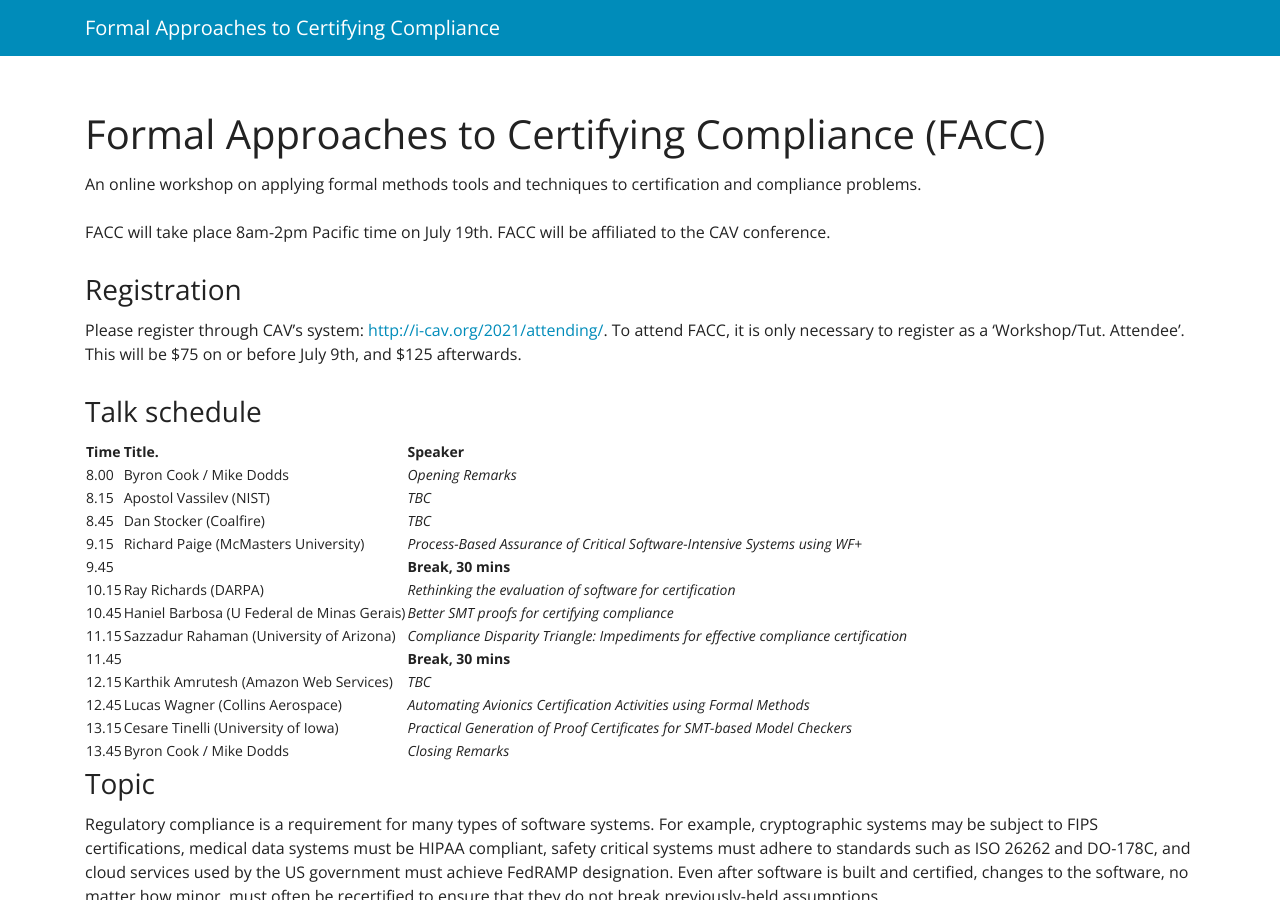
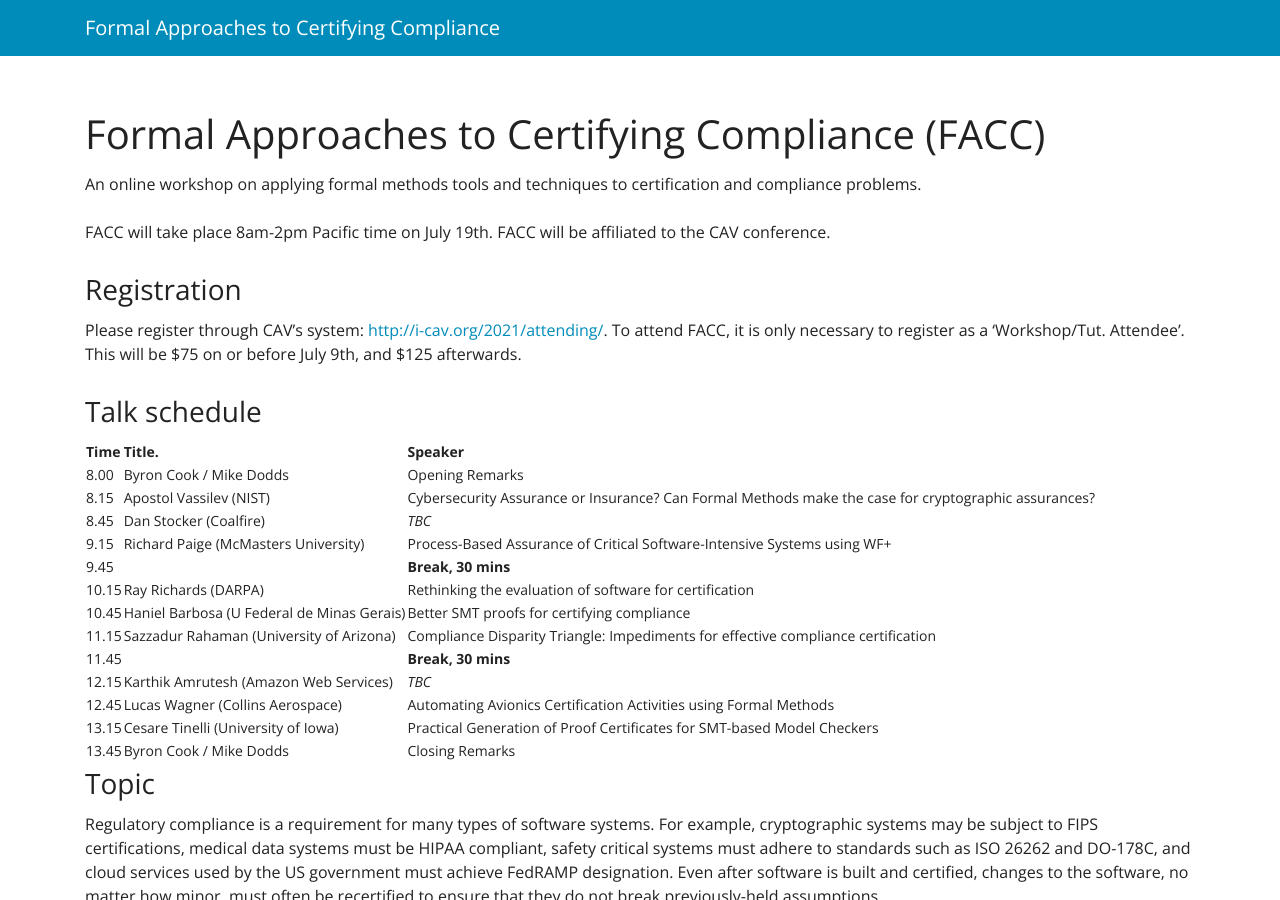
Before and after one commit to facc-workshop-2020/facc-workshop-2021.github.io, a Jekyll site: the page built from index.md, in a window 1280 px wide and 900 px high. Built offline with Jekyll 4.4.1, drawn with Linux system fonts in a browser that asks for light colours.

Commit message:
Added Apostol talk

```diff
--- a/index.md
+++ b/index.md
@@ -15,19 +15,19 @@ Please register through CAV’s system: [http://i-cav.org/2021/attending/](http:
 
 | Time  | Title.                                    | Speaker |
 | ---   | ---                                       | --- |
-| 8.00  | Byron Cook / Mike Dodds                   | *Opening Remarks* |
-| 8.15  | Apostol Vassilev (NIST)                   | *TBC* |
+| 8.00  | Byron Cook / Mike Dodds                   | Opening Remarks |
+| 8.15  | Apostol Vassilev (NIST)                   | Cybersecurity Assurance or Insurance? Can Formal Methods make the case for cryptographic assurances? |
 | 8.45  | Dan Stocker (Coalfire)                    | *TBC* |
-| 9.15  | Richard Paige (McMasters University)      | *Process-Based Assurance of Critical Software-Intensive Systems using WF+* |
+| 9.15  | Richard Paige (McMasters University)      | Process-Based Assurance of Critical Software-Intensive Systems using WF+ |
 | 9.45  |                                           | **Break, 30 mins** |
-| 10.15 | Ray Richards (DARPA)                      | *Rethinking the evaluation of software for certification* |
-| 10.45 | Haniel Barbosa (U Federal de Minas Gerais)| *Better SMT proofs for certifying compliance* |
-| 11.15 | Sazzadur Rahaman (University of Arizona)  | *Compliance Disparity Triangle: Impediments for effective compliance certification* |
+| 10.15 | Ray Richards (DARPA)                      | Rethinking the evaluation of software for certification |
+| 10.45 | Haniel Barbosa (U Federal de Minas Gerais)| Better SMT proofs for certifying compliance |
+| 11.15 | Sazzadur Rahaman (University of Arizona)  | Compliance Disparity Triangle: Impediments for effective compliance certification |
 | 11.45 |                                           | **Break, 30 mins** |
 | 12.15 | Karthik Amrutesh (Amazon Web Services)    | *TBC* |
-| 12.45 | Lucas Wagner (Collins Aerospace)          | *Automating Avionics Certification Activities using Formal Methods* |
-| 13.15 | Cesare Tinelli (University of Iowa)       | *Practical Generation of Proof Certificates for SMT-based Model Checkers* |
-| 13.45 | Byron Cook / Mike Dodds                   | *Closing Remarks* |
+| 12.45 | Lucas Wagner (Collins Aerospace)          | Automating Avionics Certification Activities using Formal Methods |
+| 13.15 | Cesare Tinelli (University of Iowa)       | Practical Generation of Proof Certificates for SMT-based Model Checkers |
+| 13.45 | Byron Cook / Mike Dodds                   | Closing Remarks |
 
 
 ### Topic
```
